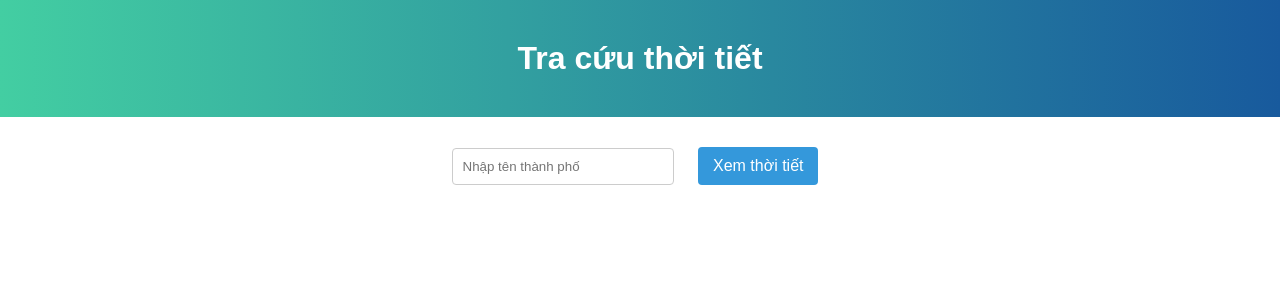
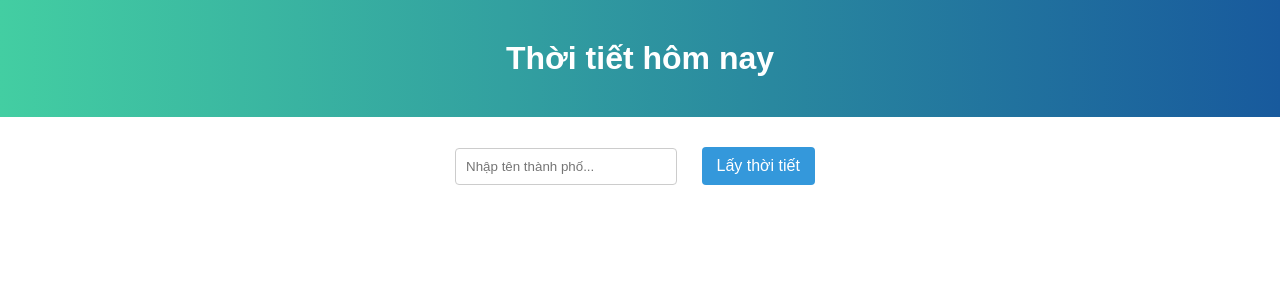
Before and after one commit to khoamoms/weather-app-flask, a Flask app: page / in a window 1280 px wide. Shown: the top 300 px of the page. Run offline with Flask 3, Linux system fonts and the light colour scheme.

Commit message:
Update index.html

```diff
--- a/templates/index.html
+++ b/templates/index.html
@@ -2,27 +2,24 @@
 <html lang="vi">
 <head>
     <meta charset="UTF-8">
-    <title>Dự báo thời tiết</title>
+    <title>Thời tiết hôm nay</title>
     <link rel="stylesheet" href="/static/style.css">
 </head>
 <body>
     <!-- Header -->
     <header>
-        <h1>Tra cứu thời tiết</h1>
+        <h1>Thời tiết hôm nay</h1>
     </header>
 
-    <!-- Main Content -->
+    <!-- Nội dung chính -->
     <main>
-        <!-- Input Group -->
         <div class="input-group">
-            <input type="text" id="cityInput" placeholder="Nhập tên thành phố">
-            <button onclick="getWeather()">Xem thời tiết</button>
+            <input type="text" id="cityInput" placeholder="Nhập tên thành phố...">
+            <button onclick="getWeather()">Lấy thời tiết</button>
         </div>
 
-        <!-- Success Message -->
         <p id="successMessage"></p>
 
-        <!-- Weather Cards -->
         <div class="card-container" id="weatherCardContainer"></div>
     </main>
 
```
